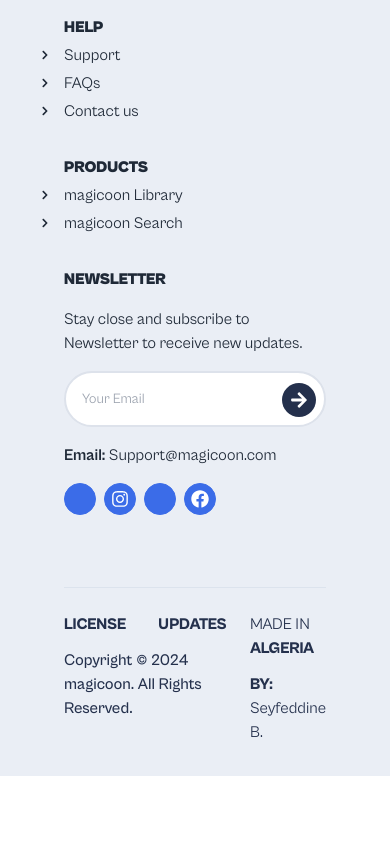
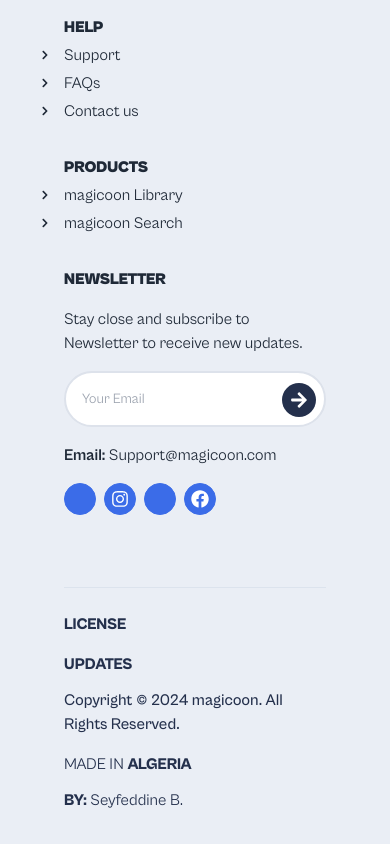
Before and after one commit to ramzy1453/magicoon-v2, a Next.js app: page /updates in a window 390 px wide. Shown: the part 1554-2398 px from the top of the page. Before the commit the page ends 2330 px from the top, so only its background shows below. Built offline with nearby package versions, Linux system fonts and the light colour scheme; some icons are missing.

Commit message:
fixed docs remarques

```diff
--- a/components/Global/Footer.tsx
+++ b/components/Global/Footer.tsx
@@ -55,9 +55,9 @@
           </div>
         </div>
       </div>
-      <div className="border-t border-[#DCE3ED] flex justify-between text-primary pt-6 mt-[72px]">
+      <div className="border-t border-[#DCE3ED] flex flex-col space-y-4 md:space-y-0 md:flex-row justify-between text-primary pt-6 mt-[72px]">
         <div className="space-y-3">
-          <div className="flex space-x-8">
+          <div className="flex flex-col md:flex-row space-y-4 md:space-y-0 space-x-0 md:space-x-8">
             <Link href="https://www.magicoon.com" className="font-extrabold">
               LICENSE
             </Link>
```
